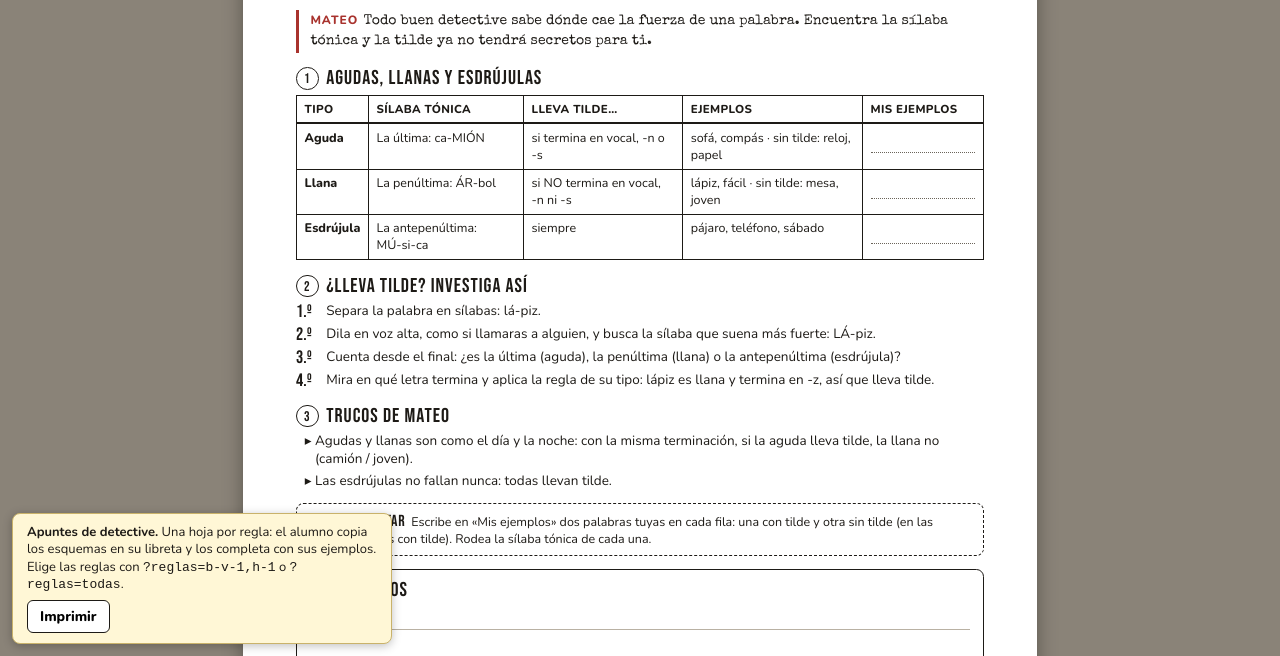
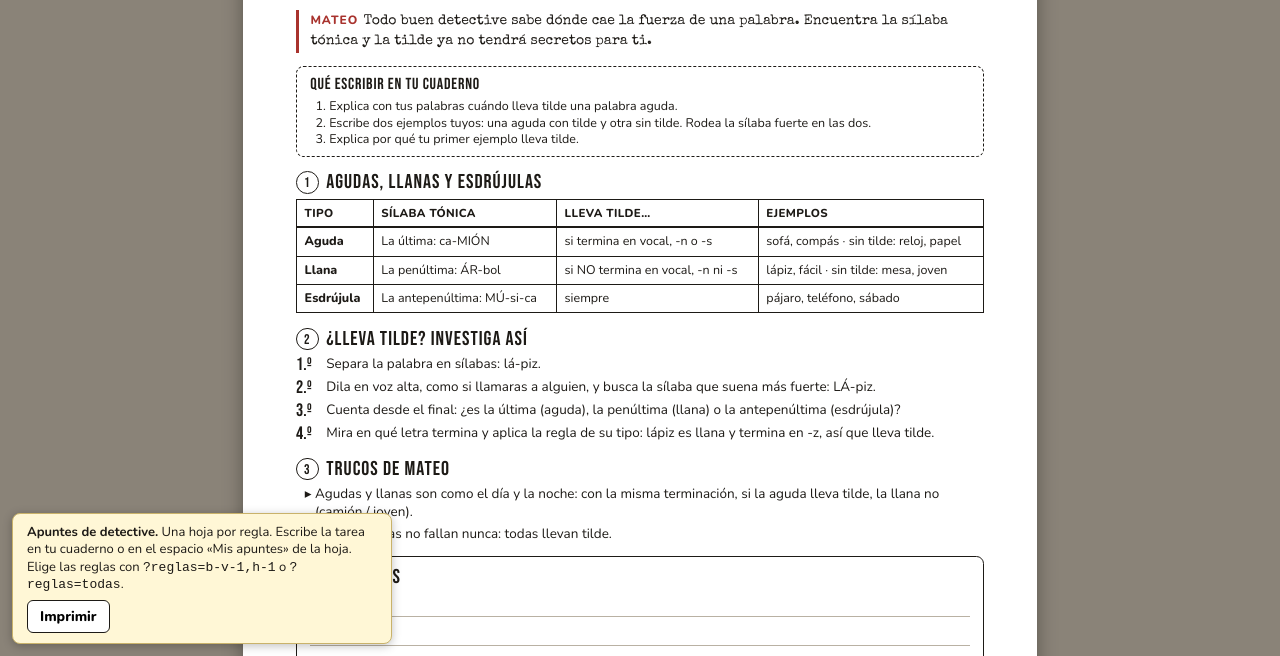
Before and after one commit to pablojm89/multiplicopolis, a plain HTML site: page apps/la-lupa/imprimibles/apuntes.html in a window 1280 px wide. Shown: the part 144-800 px from the top of the page. Drawn offline with Linux system fonts and the light colour scheme.

Commit message:
La Lupa: guiar los entrenamientos y los apuntes de 5.º

```diff
--- a/apps/la-lupa/datos/academia/apuntes.json
+++ b/apps/la-lupa/datos/academia/apuntes.json
@@ -6,11 +6,11 @@
       {
         "tipo": "tabla",
         "titulo": "Agudas, llanas y esdrújulas",
-        "columnas": ["Tipo", "Sílaba tónica", "Lleva tilde…", "Ejemplos", "Mis ejemplos"],
+        "columnas": ["Tipo", "Sílaba tónica", "Lleva tilde…", "Ejemplos"],
         "filas": [
-          ["Aguda", "La última: ca-MIÓN", "si termina en vocal, -n o -s", "sofá, compás · sin tilde: reloj, papel", ""],
-          ["Llana", "La penúltima: ÁR-bol", "si NO termina en vocal, -n ni -s", "lápiz, fácil · sin tilde: mesa, joven", ""],
-          ["Esdrújula", "La antepenúltima: MÚ-si-ca", "siempre", "pájaro, teléfono, sábado", ""]
+          ["Aguda", "La última: ca-MIÓN", "si termina en vocal, -n o -s", "sofá, compás · sin tilde: reloj, papel"],
+          ["Llana", "La penúltima: ÁR-bol", "si NO termina en vocal, -n ni -s", "lápiz, fácil · sin tilde: mesa, joven"],
+          ["Esdrújula", "La antepenúltima: MÚ-si-ca", "siempre", "pájaro, teléfono, sábado"]
         ]
       },
       {
@@ -32,7 +32,11 @@
         ]
       }
     ],
-    "completar": "Escribe en «Mis ejemplos» dos palabras tuyas en cada fila: una con tilde y otra sin tilde (en las esdrújulas, dos con tilde). Rodea la sílaba tónica de cada una."
+    "cuaderno": [
+      "Explica con tus palabras cuándo lleva tilde una palabra aguda.",
+      "Escribe dos ejemplos tuyos: una aguda con tilde y otra sin tilde. Rodea la sílaba fuerte en las dos.",
+      "Explica por qué tu primer ejemplo lleva tilde."
+    ]
   },
   "b-v-1": {
     "titulo": "Apuntes de detective · b y v (I)",
@@ -41,22 +45,22 @@
       {
         "tipo": "tabla",
         "titulo": "Cuadro de la b",
-        "columnas": ["Se escribe con b…", "Ejemplos", "Mis ejemplos"],
+        "columnas": ["Se escribe con b…", "Ejemplos"],
         "filas": [
-          ["Las formas en -aba de los verbos en -ar y las del verbo ir (iba)", "cantaba, jugábamos, iba", ""],
-          ["Detrás de m (delante de b nunca va n)", "hombre, tambor, cambio", ""],
-          ["Los grupos bl y br", "blanco, brazo", ""],
-          ["Los verbos en -bir", "escribir, recibir, subir", ""]
+          ["Las formas en -aba de los verbos en -ar y las del verbo ir (iba)", "cantaba, jugábamos, iba"],
+          ["Detrás de m (delante de b nunca va n)", "hombre, tambor, cambio"],
+          ["Los grupos bl y br", "blanco, brazo"],
+          ["Los verbos en -bir", "escribir, recibir, subir"]
         ]
       },
       {
         "tipo": "tabla",
         "titulo": "Cuadro de la v",
-        "columnas": ["Se escribe con v…", "Ejemplos", "Mis ejemplos"],
+        "columnas": ["Se escribe con v…", "Ejemplos"],
         "filas": [
-          ["Detrás de n (nunca b)", "invierno, enviar", ""],
-          ["Los adjetivos en -avo, -ave, -evo, -eve, -ivo, -iva", "octavo, suave, nuevo, breve, activo", ""],
-          ["Los pasados en -uve, -uvo… de estar, andar y tener", "estuve, anduvo, tuvimos", ""]
+          ["Detrás de n (nunca b)", "invierno, enviar"],
+          ["Los adjetivos en -avo, -ave, -evo, -eve, -ivo, -iva", "octavo, suave, nuevo, breve, activo"],
+          ["Los pasados en -uve, -uvo… de estar, andar y tener", "estuve, anduvo, tuvimos"]
         ]
       },
       {
@@ -68,7 +72,11 @@
         ]
       }
     ],
-    "completar": "Añade una palabra tuya en cada fila de «Mis ejemplos». Después busca en tu libro de lectura una palabra con mb y otra con nv, y cópialas."
+    "cuaderno": [
+      "Explica con tus palabras cuándo escribimos mb y cuándo escribimos nv.",
+      "Escribe una palabra con mb y otra con nv. Rodea esas dos letras en cada palabra.",
+      "Elige una de tus palabras y explica por qué has escrito m o n."
+    ]
   },
   "h-1": {
     "titulo": "Apuntes de detective · La h (I)",
@@ -77,12 +85,12 @@
       {
         "tipo": "tabla",
         "titulo": "¿Dónde se esconde la h?",
-        "columnas": ["Pista", "Ejemplos", "Mis ejemplos"],
+        "columnas": ["Pista", "Ejemplos"],
         "filas": [
-          ["Empieza por ie-, ue-, ui-", "hielo, huevo, hueso, huida", ""],
-          ["Empieza por herm-, horm-, horr-, hosp- (salvo ermita y ermitaño)", "hermano, hormiga, horrible, hospital", ""],
-          ["Empieza por hum- + vocal", "humo, humano", ""],
-          ["Es una forma de haber, hacer, hablar, hallar o habitar", "había, hizo, hablábamos, hallé, habitan", ""]
+          ["Empieza por ie-, ue-, ui-", "hielo, huevo, hueso, huida"],
+          ["Empieza por herm-, horm-, horr-, hosp- (salvo ermita y ermitaño)", "hermano, hormiga, horrible, hospital"],
+          ["Empieza por hum- + vocal", "humo, humano"],
+          ["Es una forma de haber, hacer, hablar, hallar o habitar", "había, hizo, hablábamos, hallé, habitan"]
         ]
       },
       {
@@ -103,7 +111,11 @@
         ]
       }
     ],
-    "completar": "Completa «Mis ejemplos» con una palabra tuya en cada fila. Luego escribe una frase que tenga dos formas del verbo hacer."
+    "cuaderno": [
+      "Explica con tus palabras cómo te ayuda el infinitivo hacer a recordar la h.",
+      "Escribe dos frases tuyas con formas distintas de hacer: una en presente y otra en pasado. Rodea la h en cada forma.",
+      "Elige una de esas formas y explica por qué se escribe con h."
+    ]
   },
   "c-z-s": {
     "titulo": "Apuntes de detective · c, z y s",
@@ -115,18 +127,16 @@
         "columnas": ["Sonido", "a", "e", "i", "o", "u"],
         "filas": [
           ["/k/", "ca: casa", "que: queso", "qui: quince", "co: cola", "cu: cuna"],
-          ["Mi ejemplo /k/", "", "", "", "", ""],
-          ["/z/", "za: zapato", "ce: cebolla", "ci: cine", "zo: zorro", "zu: zumo"],
-          ["Mi ejemplo /z/", "", "", "", "", ""]
+          ["/z/", "za: zapato", "ce: cebolla", "ci: cine", "zo: zorro", "zu: zumo"]
         ]
       },
       {
         "tipo": "tabla",
         "titulo": "Cuando la z se convierte en c",
-        "columnas": ["Cambio", "Ejemplos", "Mis ejemplos"],
+        "columnas": ["Cambio", "Ejemplos"],
         "filas": [
-          ["Plural de las palabras acabadas en z: -ces", "luz → luces, pez → peces", ""],
-          ["Verbos en -zar: delante de e, la z pasa a c", "empezar → empecé, cazar → cacé", ""]
+          ["Plural de las palabras acabadas en z: -ces", "luz → luces, pez → peces"],
+          ["Verbos en -zar: delante de e, la z pasa a c", "empezar → empecé, cazar → cacé"]
         ]
       },
       {
@@ -138,7 +148,11 @@
         ]
       }
     ],
-    "completar": "Rellena las filas «Mi ejemplo» con una palabra tuya para cada sílaba. En la segunda tabla, añade un plural en -ces y una forma de un verbo en -zar."
+    "cuaderno": [
+      "Explica con tus palabras cómo escribimos el sonido de la c de casa delante de e y de i.",
+      "Escribe una palabra con que y otra con qui. Rodea que o qui en cada una.",
+      "Elige una de tus palabras y explica por qué has usado qu."
+    ]
   },
   "ll-y": {
     "titulo": "Apuntes de detective · ll e y",
@@ -147,21 +161,21 @@
       {
         "tipo": "tabla",
         "titulo": "Cuadro de la ll y la y",
-        "columnas": ["Pista", "Letra", "Ejemplos", "Mis ejemplos"],
+        "columnas": ["Pista", "Letra", "Ejemplos"],
         "filas": [
-          ["Palabras terminadas en -illo, -illa", "ll", "farolillo, bombilla, pasillo", ""],
-          ["i final detrás de vocal que no suena fuerte", "y", "rey, hoy, muy, ley", ""],
-          ["Formas de verbos sin ll ni y en el infinitivo", "y", "caer → cayó, oír → oyendo, huir → huyó", ""]
+          ["Palabras terminadas en -illo, -illa", "ll", "farolillo, bombilla, pasillo"],
+          ["i final detrás de vocal que no suena fuerte", "y", "rey, hoy, muy, ley"],
+          ["Formas de verbos sin ll ni y en el infinitivo", "y", "caer → cayó, oír → oyendo, huir → huyó"]
         ]
       },
       {
         "tipo": "tabla",
         "titulo": "Parejas que suenan igual",
-        "columnas": ["Con y", "Con ll", "Mi frase con una de las dos"],
+        "columnas": ["Con y", "Con ll"],
         "filas": [
-          ["cayó (de caer)", "calló (de callar)", ""],
-          ["haya (de haber)", "halla (de hallar)", ""],
-          ["vaya (de ir)", "valla (una cerca)", ""]
+          ["cayó (de caer)", "calló (de callar)"],
+          ["haya (de haber)", "halla (de hallar)"],
+          ["vaya (de ir)", "valla (una cerca)"]
         ]
       },
       {
@@ -174,7 +188,11 @@
         ]
       }
     ],
-    "completar": "Escribe una palabra tuya en cada fila de «Mis ejemplos» y una frase con cada pareja que suena igual."
+    "cuaderno": [
+      "Explica con tus palabras qué significa cayó y qué significa calló.",
+      "Escribe dos frases: una con cayó y otra con calló. Que por el resto de la frase se entienda qué pasó.",
+      "Elige una de tus frases y explica por qué has escrito y o ll."
+    ]
   },
   "g-j-dieresis": {
     "titulo": "Apuntes de detective · g, j y diéresis",
@@ -183,22 +201,22 @@
       {
         "tipo": "tabla",
         "titulo": "¿g o j?",
-        "columnas": ["Letra", "Cuándo", "Ejemplos", "Mis ejemplos"],
+        "columnas": ["Letra", "Cuándo", "Ejemplos"],
         "filas": [
-          ["g", "gen-, -gen, -gente, -gencia", "general, imagen, gente, urgencia", ""],
-          ["g", "geo-, -logía, -gia, -gía (salvo lejía y bujía)", "geografía, biología, magia, energía", ""],
-          ["g", "Verbos en -ger y -gir", "coger, proteger, elegir, dirigir", ""],
-          ["j", "-aje, -eje, -jero, -jera, -jería", "viaje, garaje, relojero, conserjería", ""],
-          ["j", "Formas de verbos sin g ni j en el infinitivo", "decir → dije, traer → traje", ""]
+          ["g", "gen-, -gen, -gente, -gencia", "general, imagen, gente, urgencia"],
+          ["g", "geo-, -logía, -gia, -gía (salvo lejía y bujía)", "geografía, biología, magia, energía"],
+          ["g", "Verbos en -ger y -gir", "coger, proteger, elegir, dirigir"],
+          ["j", "-aje, -eje, -jero, -jera, -jería", "viaje, garaje, relojero, conserjería"],
+          ["j", "Formas de verbos sin g ni j en el infinitivo", "decir → dije, traer → traje"]
         ]
       },
       {
         "tipo": "tabla",
         "titulo": "La u de gue y gui",
-        "columnas": ["¿La u suena?", "Se escribe", "Ejemplos", "Mis ejemplos"],
+        "columnas": ["¿La u suena?", "Se escribe", "Ejemplos"],
         "filas": [
-          ["No", "gue, gui", "guerra, guitarra", ""],
-          ["Sí", "güe, güi (con diéresis)", "cigüeña, pingüino, vergüenza", ""]
+          ["No", "gue, gui", "guerra, guitarra"],
+          ["Sí", "güe, güi (con diéresis)", "cigüeña, pingüino, vergüenza"]
         ]
       },
       {
@@ -211,7 +229,11 @@
         ]
       }
     ],
-    "completar": "Añade una palabra tuya en cada fila de «Mis ejemplos». En la tabla de la diéresis, busca otra palabra con güe o güi."
+    "cuaderno": [
+      "Explica con tus palabras para qué sirven los dos puntitos de la diéresis en güe y güi.",
+      "Escribe una palabra con gue o gui y otra con güe o güi. Rodea la u en las dos.",
+      "Señala en cuál suena la u y explica cómo lo indica la escritura."
+    ]
   },
   "diptongo-monosilabos": {
     "titulo": "Apuntes de detective · Diptongos y monosílabos",
@@ -220,20 +242,20 @@
       {
         "tipo": "tabla",
         "titulo": "Diptongos, triptongos y monosílabos",
-        "columnas": ["Qué es", "Cómo se reconoce", "Ejemplos", "Mis ejemplos"],
+        "columnas": ["Qué es", "Cómo se reconoce", "Ejemplos"],
         "filas": [
-          ["Diptongo", "Dos vocales en la misma sílaba: abierta (a, e, o) + cerrada (i, u) que no suena fuerte, o dos cerradas distintas", "CIE-lo, PUER-ta, AI-re, ciu-DAD", ""],
-          ["Triptongo", "Tres vocales en la misma sílaba: cerrada + abierta + cerrada", "buey, a-ve-ri-GUÁIS", ""],
-          ["Monosílabo", "Una sola sílaba. No lleva tilde (salvo él, tú, mí, sí, té, más: los verás en 6.º)", "fue, fui, dio, vio, pie, guion", ""]
+          ["Diptongo", "Dos vocales en la misma sílaba: abierta (a, e, o) + cerrada (i, u) que no suena fuerte, o dos cerradas distintas", "CIE-lo, PUER-ta, AI-re, ciu-DAD"],
+          ["Triptongo", "Tres vocales en la misma sílaba: cerrada + abierta + cerrada", "buey, a-ve-ri-GUÁIS"],
+          ["Monosílabo", "Una sola sílaba. No lleva tilde (salvo él, tú, mí, sí, té, más: los verás en 6.º)", "fue, fui, dio, vio, pie, guion"]
         ]
       },
       {
         "tipo": "tabla",
         "titulo": "¿En qué vocal va la tilde del diptongo?",
-        "columnas": ["Diptongo", "La tilde va en…", "Ejemplos", "Mi ejemplo"],
+        "columnas": ["Diptongo", "La tilde va en…", "Ejemplos"],
         "filas": [
-          ["Abierta + cerrada o cerrada + abierta", "la vocal abierta", "canción, después, huésped", ""],
-          ["Dos cerradas (iu, ui)", "la segunda vocal", "cuídate, construí", ""]
+          ["Abierta + cerrada o cerrada + abierta", "la vocal abierta", "canción, después, huésped"],
+          ["Dos cerradas (iu, ui)", "la segunda vocal", "cuídate, construí"]
         ]
       },
       {
@@ -247,7 +269,11 @@
         ]
       }
     ],
-    "completar": "Completa «Mis ejemplos» con dos palabras tuyas en cada fila y separa sus sílabas con guiones."
+    "cuaderno": [
+      "Explica con tus palabras qué es un diptongo y qué es un monosílabo. Consulta las definiciones de la tabla.",
+      "Escribe una palabra con diptongo y tilde. Sepárala en sílabas y rodea las dos vocales que quedan juntas.",
+      "Escribe un monosílabo sin tilde y explica cómo sabes que tiene una sola sílaba."
+    ]
   },
   "d-z-finales": {
     "titulo": "Apuntes de detective · -d y -z finales",
@@ -256,20 +282,20 @@
       {
         "tipo": "tabla",
         "titulo": "El truco del plural",
-        "columnas": ["Si el plural termina en…", "la palabra acaba en…", "Ejemplos", "Mis ejemplos"],
+        "columnas": ["Si el plural termina en…", "la palabra acaba en…", "Ejemplos"],
         "filas": [
-          ["-des", "d", "pared → paredes, red → redes, césped → céspedes", ""],
-          ["-ces", "z", "luz → luces, pez → peces, lápiz → lápices", ""]
+          ["-des", "d", "pared → paredes, red → redes, césped → céspedes"],
+          ["-ces", "z", "luz → luces, pez → peces, lápiz → lápices"]
         ]
       },
       {
         "tipo": "tabla",
         "titulo": "Terminaciones con d segura",
-        "columnas": ["Terminación", "Ejemplos", "Mis ejemplos"],
+        "columnas": ["Terminación", "Ejemplos"],
         "filas": [
-          ["-dad", "ciudad, verdad", ""],
-          ["-tad", "amistad, libertad", ""],
-          ["-tud", "juventud, virtud", ""]
+          ["-dad", "ciudad, verdad"],
+          ["-tad", "amistad, libertad"],
+          ["-tud", "juventud, virtud"]
         ]
       },
       {
@@ -282,7 +308,11 @@
         ]
       }
     ],
-    "completar": "Escribe en «Mis ejemplos» dos palabras tuyas en cada fila, con su plural en la primera tabla."
+    "cuaderno": [
+      "Explica con tus palabras cómo te ayuda el plural a elegir entre d y z al final de una palabra.",
+      "Escribe una palabra acabada en d y otra acabada en z. Pon su plural al lado de cada una.",
+      "Rodea -des o -ces en tus plurales y explica cómo uno de ellos te ayuda a escribir el singular."
+    ]
   },
   "mayusculas-puntuacion-1": {
     "titulo": "Apuntes de detective · Mayúsculas y puntuación básica",
@@ -291,12 +321,12 @@
       {
         "tipo": "tabla",
         "titulo": "¿Mayúscula o minúscula?",
-        "columnas": ["Va con…", "Cuándo", "Ejemplos", "Mis ejemplos"],
+        "columnas": ["Va con…", "Cuándo", "Ejemplos"],
         "filas": [
-          ["Mayúscula", "Al empezar un texto, después de punto y después de ? o ! que cierran la oración", "¿Quién ha sido? Nadie lo sabe.", ""],
-          ["Mayúscula", "Nombres propios de personas, lugares y periódicos", "Aurora, Sevilla, El Eco de La Alameda", ""],
-          ["Mayúscula", "En un título de libro, solo la primera palabra y los nombres propios", "El principito, Platero y yo", ""],
-          ["Minúscula", "Días, meses, estaciones, gentilicios, idiomas y cargos", "lunes, junio, verano, andaluz, inglés, el director", ""]
+          ["Mayúscula", "Al empezar un texto, después de punto y después de ? o ! que cierran la oración", "¿Quién ha sido? Nadie lo sabe."],
+          ["Mayúscula", "Nombres propios de personas, lugares y periódicos", "Aurora, Sevilla, El Eco de La Alameda"],
+          ["Mayúscula", "En un título de libro, solo la primera palabra y los nombres propios", "El principito, Platero y yo"],
+          ["Minúscula", "Días, meses, estaciones, gentilicios, idiomas y cargos", "lunes, junio, verano, andaluz, inglés, el director"]
         ]
       },
       {
@@ -307,8 +337,7 @@
           [". (punto)", "Cierra una oración.", "Lola abrió la puerta."],
           [", (coma)", "Separa los elementos de una enumeración. El último se une con y, sin coma.", "tinta, papel y cola"],
           ["¿ ? ¡ !", "Preguntas y exclamaciones: un signo al principio y otro al final.", "¿Qué hora es? ¡Qué susto!"],
-          ["… (puntos suspensivos)", "Son siempre tres y dejan la frase en suspense.", "Y entonces…"],
-          ["Mi signo favorito", "", ""]
+          ["… (puntos suspensivos)", "Son siempre tres y dejan la frase en suspense.", "Y entonces…"]
         ]
       },
       {
@@ -322,6 +351,10 @@
         ]
       }
     ],
-    "completar": "Escribe en «Mis ejemplos» una palabra o frase tuya en cada fila. En la última fila de los signos, elige el que más te guste y explica para qué sirve con un ejemplo."
+    "cuaderno": [
+      "Explica con tus palabras qué signos necesitas para escribir una pregunta.",
+      "Inventa una pregunta y una respuesta corta que acabe en punto. Usa un nombre propio en una de las dos.",
+      "Rodea los signos de interrogación y subraya el nombre propio. Explica por qué ese nombre lleva mayúscula."
+    ]
   }
 }
--- a/apps/la-lupa/imprimibles/apuntes.html
+++ b/apps/la-lupa/imprimibles/apuntes.html
@@ -6,7 +6,7 @@
 <title>Apuntes de detective · Agencia La Lupa</title>
 <link rel="stylesheet" href="../fuentes/fuentes.css">
 <style>
-  /* Apuntes imprimibles (A4): una hoja por regla con los esquemas de la Academia y huecos para completar.
+  /* Apuntes imprimibles (A4): una hoja por regla con los esquemas de consulta y espacio para escribir.
      Datos: ../datos/academia/apuntes.json + ../datos/reglas.json. ?reglas=b-v-1,h-1 · ?reglas=todas (por defecto). */
   :root { --tinta: #1d1a16; --gris: #6b645a; --linea: #b9b1a3; --acento: #a8322d; }
   * { box-sizing: border-box; }
@@ -25,11 +25,6 @@
   th, td { border: 1.2px solid var(--tinta); padding: 1.4mm 2mm; text-align: left; vertical-align: top; }
   th { font: 800 11.5px "Nunito"; letter-spacing: .03em; text-transform: uppercase; border-bottom-width: 2px; }
   td:first-child { font-weight: 800; }
-  td.hueco { min-width: 32mm; height: 10mm; }
-  td.hueco::after { content: ""; display: block; height: 6mm; border-bottom: 1px dotted var(--gris); }
-  th.mio { min-width: 32mm; }
-  .tabla.ancha td.hueco { min-width: 16mm; }
-  .tabla.ancha th.mio { min-width: 16mm; }
   ul.trucos, ol.pasos { margin: 0; padding-left: 5mm; display: grid; gap: .8mm; }
   ul.trucos li::marker { content: "▸ "; }
   ol.pasos { list-style: none; padding-left: 0; }
@@ -37,6 +32,7 @@
   ol.pasos li b { font: 18px/1.1 "Bebas Neue"; }
   .completar { border: 1.5px dashed var(--tinta); border-radius: 2mm; padding: 2mm 3.5mm; font-size: 12.5px; }
   .completar b { font: 16px "Bebas Neue"; letter-spacing: .05em; margin-right: 1.5mm; }
+  .completar ol { margin: 1mm 0 0; padding-left: 5mm; }
   .mios { flex: 1; min-height: 30mm; border: 1.5px solid var(--tinta); border-radius: 2mm; padding: 2mm 3.5mm 0; overflow: hidden; display: flex; flex-direction: column; }
   .mios h2 { margin: 0; }
   .mios .lineas { flex: 1; overflow: hidden; }
@@ -54,7 +50,7 @@
 <body>
 <div id="apuntes"><p class="aviso">Preparando los apuntes…</p></div>
 <aside class="controles">
-  <b>Apuntes de detective.</b> Una hoja por regla: el alumno copia los esquemas en su libreta y los completa con sus ejemplos. Elige las reglas con <code>?reglas=b-v-1,h-1</code> o <code>?reglas=todas</code>.<br>
+  <b>Apuntes de detective.</b> Una hoja por regla. Escribe la tarea en tu cuaderno o en el espacio «Mis apuntes» de la hoja. Elige las reglas con <code>?reglas=b-v-1,h-1</code> o <code>?reglas=todas</code>.<br>
   <button onclick="print()">Imprimir</button>
 </aside>
 <script>
@@ -63,14 +59,10 @@ const esc = s => String(s ?? "").replace(/[&<>"']/g, c => ({ "&": "&amp;", "<":
 // Texto de los esquemas: las palabras con guion (-n, ca-MIÓN, MÚ-si-ca) no se parten al final de la línea.
 const txt = s => esc(s).replace(/\S*-\S*/g, m => `<span class="nw">${m}</span>`);
 const leer = async ruta => { const r = await fetch(ruta); if (!r.ok) throw new Error(ruta); return r.json(); };
-const MIO = /^mis? (ejemplos?|frase)/i;
-
 function tabla(e) {
-  const mias = e.columnas.map(c => MIO.test(c));
-  const ancha = e.columnas.length >= 6 ? " ancha" : "";
-  const cab = e.columnas.map((c, i) => `<th${mias[i] ? ' class="mio"' : ""}>${esc(c)}</th>`).join("");
-  const filas = e.filas.map(f => `<tr>${f.map(c => c === "" ? '<td class="hueco"></td>' : `<td>${txt(c)}</td>`).join("")}</tr>`).join("");
-  return `<table class="tabla${ancha}"><thead><tr>${cab}</tr></thead><tbody>${filas}</tbody></table>`;
+  const cab = e.columnas.map(c => `<th>${esc(c)}</th>`).join("");
+  const filas = e.filas.map(f => `<tr>${f.map(c => `<td>${txt(c)}</td>`).join("")}</tr>`).join("");
+  return `<table><thead><tr>${cab}</tr></thead><tbody>${filas}</tbody></table>`;
 }
 const lista = e => `<ul class="trucos">${e.puntos.map(p => `<li>${txt(p)}</li>`).join("")}</ul>`;
 function pasos(e) {
@@ -86,10 +78,10 @@ function hoja(id, a, regla, n, total) {
   return `<section class="hoja" data-regla="${esc(id)}">
     <header class="cab"><div><div class="agencia">AGENCIA LA LUPA · APUNTES DE DETECTIVE</div><h1>${esc(regla?.nombre || a.titulo)}</h1></div><div class="exp">Regla ${n}/${total}</div></header>
     <p class="intro"><b>MATEO</b>${esc(a.intro)}</p>
+    <div class="completar"><b>Qué escribir en tu cuaderno</b><ol>${a.cuaderno.map(tarea => `<li>${txt(tarea)}</li>`).join("")}</ol></div>
     ${esquemas}
-    <div class="completar"><b>Para completar</b>${txt(a.completar)}</div>
-    <div class="mios"><h2>Mis ejemplos</h2><div class="lineas">${"<i></i>".repeat(24)}</div></div>
-    <footer class="pie"><span>Cópialo en tu libreta y repásalo antes del caso.</span><span>Nombre: ______________________</span></footer>
+    <div class="mios"><h2>Mis apuntes</h2><div class="lineas">${"<i></i>".repeat(24)}</div></div>
+    <footer class="pie"><span>Escribe en tu cuaderno o en «Mis apuntes».</span><span>Nombre: ______________________</span></footer>
   </section>`;
 }
 
```
Also changed, not shown: apps/la-lupa/academia.js (+53 -2 lines), apps/la-lupa/preparacion.js (+49 -14 lines), apps/la-lupa/styles.css (+5 -2 lines), 3 other files.
